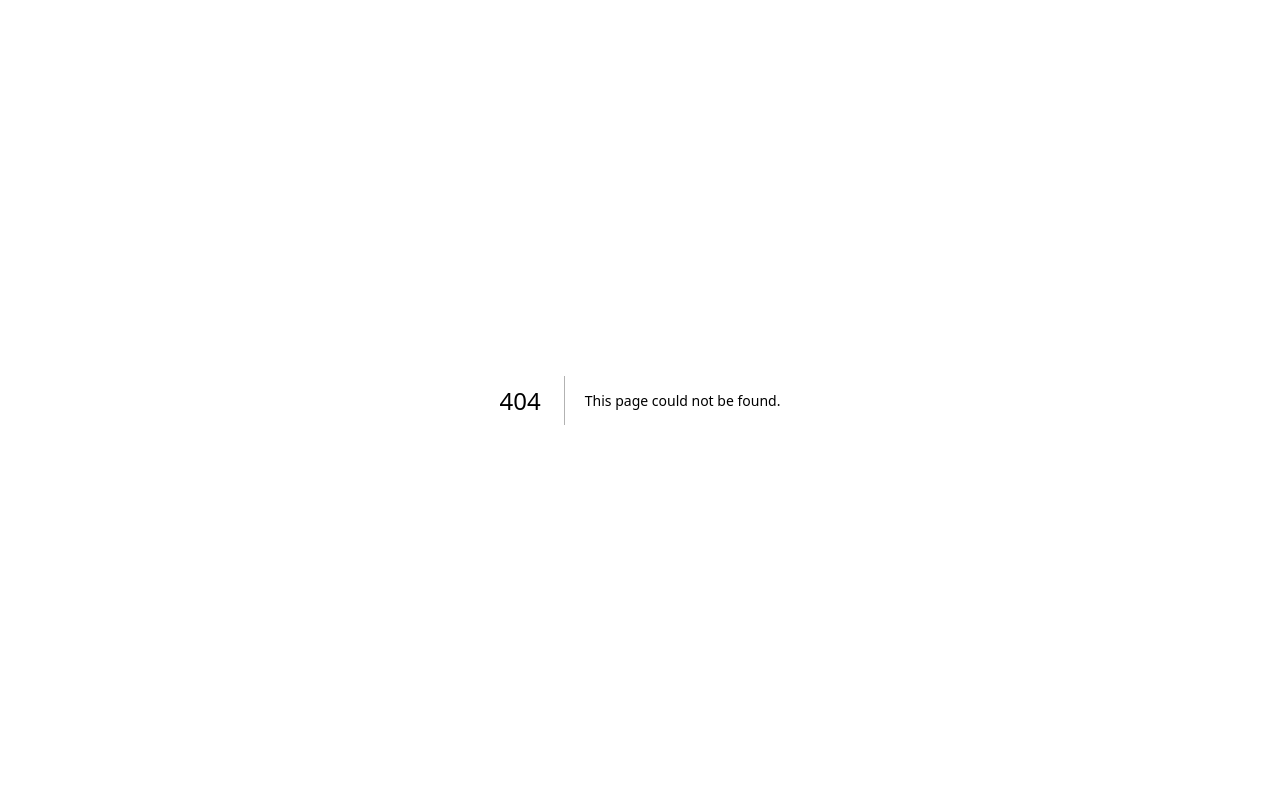
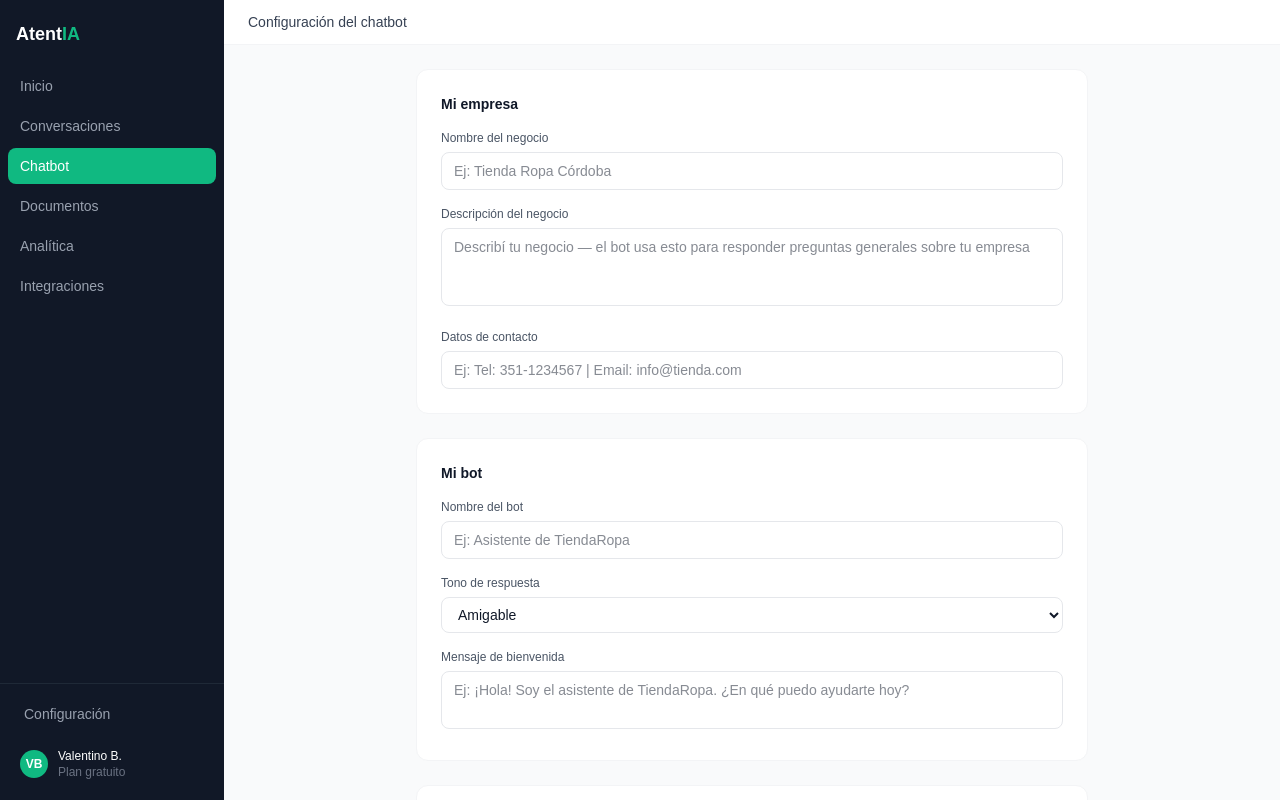
Before and after one commit to valluiscarlos86-hash/chatbot-saas, a Next.js app in the folder apps/web/: page /dashboard/chatbot in a window 1280 px wide. Before the commit this address had no page. Built offline with nearby package versions, Linux system fonts and the light colour scheme.

Commit message:
feat: panel de configuración del chatbot + nav activa

```diff
--- /dev/null
+++ b/apps/web/app/dashboard/chatbot/page.tsx
@@ -0,0 +1,80 @@
+export default function ChatbotPage() {
+  return (
+    <div className="flex flex-col h-full">
+
+      {/* HEADER */}
+      <div className="bg-white border-b border-gray-100 px-6 py-3 flex items-center justify-between">
+        <span className="text-sm font-medium text-gray-700">Configuración del chatbot</span>
+      </div>
+
+      {/* CONTENIDO */}
+      <div className="flex-1 p-6 bg-gray-50 overflow-auto">
+        <div className="max-w-2xl mx-auto flex flex-col gap-6">
+
+          {/* Mi empresa */}
+          <div className="bg-white rounded-xl border border-gray-100 p-6">
+            <h2 className="text-sm font-semibold text-gray-900 mb-4">Mi empresa</h2>
+            <div className="flex flex-col gap-4">
+              <div>
+                <label className="text-xs font-medium text-gray-600 block mb-1.5">Nombre del negocio</label>
+                <input type="text" placeholder="Ej: Tienda Ropa Córdoba" className="w-full border border-gray-200 rounded-lg px-3 py-2 text-sm text-gray-900 focus:outline-none focus:border-[#10B981]" />
+              </div>
+              <div>
+                <label className="text-xs font-medium text-gray-600 block mb-1.5">Descripción del negocio</label>
+                <textarea rows={3} placeholder="Describí tu negocio — el bot usa esto para responder preguntas generales sobre tu empresa" className="w-full border border-gray-200 rounded-lg px-3 py-2 text-sm text-gray-900 focus:outline-none focus:border-[#10B981] resize-none" />
+              </div>
+              <div>
+                <label className="text-xs font-medium text-gray-600 block mb-1.5">Datos de contacto</label>
+                <input type="text" placeholder="Ej: Tel: 351-1234567 | Email: info@tienda.com" className="w-full border border-gray-200 rounded-lg px-3 py-2 text-sm text-gray-900 focus:outline-none focus:border-[#10B981]" />
+              </div>
+            </div>
+          </div>
+
+          {/* Mi bot */}
+          <div className="bg-white rounded-xl border border-gray-100 p-6">
+            <h2 className="text-sm font-semibold text-gray-900 mb-4">Mi bot</h2>
+            <div className="flex flex-col gap-4">
+              <div>
+                <label className="text-xs font-medium text-gray-600 block mb-1.5">Nombre del bot</label>
+                <input type="text" placeholder="Ej: Asistente de TiendaRopa" className="w-full border border-gray-200 rounded-lg px-3 py-2 text-sm text-gray-900 focus:outline-none focus:border-[#10B981]" />
+              </div>
+              <div>
+                <label className="text-xs font-medium text-gray-600 block mb-1.5">Tono de respuesta</label>
+                <select className="w-full border border-gray-200 rounded-lg px-3 py-2 text-sm text-gray-900 focus:outline-none focus:border-[#10B981]">
+                  <option value="friendly">Amigable</option>
+                  <option value="formal">Formal</option>
+                  <option value="neutral">Neutro</option>
+                </select>
+              </div>
+              <div>
+                <label className="text-xs font-medium text-gray-600 block mb-1.5">Mensaje de bienvenida</label>
+                <textarea rows={2} placeholder="Ej: ¡Hola! Soy el asistente de TiendaRopa. ¿En qué puedo ayudarte hoy?" className="w-full border border-gray-200 rounded-lg px-3 py-2 text-sm text-gray-900 focus:outline-none focus:border-[#10B981] resize-none" />
+              </div>
+            </div>
+          </div>
+
+          {/* Instrucciones */}
+          <div className="bg-white rounded-xl border border-gray-100 p-6">
+            <h2 className="text-sm font-semibold text-gray-900 mb-4">Instrucciones al bot</h2>
+            <div className="flex flex-col gap-4">
+              <div>
+                <label className="text-xs font-medium text-gray-600 block mb-1.5">Reglas de escalada</label>
+                <textarea rows={3} placeholder="Ej: Si el cliente pregunta por devoluciones o reclamos, derivar a un humano. Si el cliente pide hablar con una persona, derivar inmediatamente." className="w-full border border-gray-200 rounded-lg px-3 py-2 text-sm text-gray-900 focus:outline-none focus:border-[#10B981] resize-none" />
+              </div>
+              <div>
+                <label className="text-xs font-medium text-gray-600 block mb-1.5">Horario de atención</label>
+                <input type="text" placeholder="Ej: Lunes a viernes de 9 a 18hs" className="w-full border border-gray-200 rounded-lg px-3 py-2 text-sm text-gray-900 focus:outline-none focus:border-[#10B981]" />
+              </div>
+            </div>
+          </div>
+
+          {/* Botón guardar */}
+          <button className="w-full bg-[#10B981] text-white py-2.5 rounded-lg text-sm font-medium hover:bg-[#059669] transition-colors">
+            Guardar configuración
+          </button>
+
+        </div>
+      </div>
+    </div>
+  )
+}
--- a/apps/web/app/dashboard/layout.tsx
+++ b/apps/web/app/dashboard/layout.tsx
@@ -1,50 +1,58 @@
+'use client'
+
+import Link from 'next/link'
+import { usePathname } from 'next/navigation'
 import { UserButton } from '@clerk/nextjs'
-import Link from 'next/link'
 
-export default function DashboardLayout({
-  children,
-}: {
-  children: React.ReactNode
-}) {
+export default function DashboardLayout({ children }: { children: React.ReactNode }) {
+  const pathname = usePathname()
+
+  const navItems = [
+    { href: '/dashboard', label: 'Inicio' },
+    { href: '/dashboard/conversations', label: 'Conversaciones' },
+    { href: '/dashboard/chatbot', label: 'Chatbot' },
+    { href: '/dashboard/documents', label: 'Documentos' },
+    { href: '/dashboard/analytics', label: 'Analítica' },
+    { href: '/dashboard/integrations', label: 'Integraciones' },
+  ]
+
   return (
     <div className="flex h-screen bg-white">
-
-      {/* SIDEBAR */}
-    <aside className="w-60 min-w-60 bg-[#111827] flex flex-col">
-        {/* Logo */}
-        <div className="px-4 py-5 text-white font-bold text-lg tracking-tight">
+      <aside className="w-56 min-w-56 bg-[#111827] flex flex-col">
+        <div className="px-4 py-5 text-white font-bold text-lg">
           Atent<span className="text-[#10B981]">IA</span>
         </div>
-
-        {/* Nav */}
-        <nav className="flex-1 px-2 flex flex-col gap-0.5">
-          <Link href="/dashboard" className="flex items-center gap-2.5 px-3 py-2 rounded-lg text-sm bg-[#10B981] text-white font-medium">
-            Inicio
+        <nav className="flex-1 px-2 flex flex-col gap-1">
+          {navItems.map((item) => {
+            const isActive = pathname === item.href
+            return (
+              <Link
+                key={item.href}
+                href={item.href}
+                className={`px-3 py-2 rounded-lg text-sm transition-colors ${
+                  isActive
+                    ? 'bg-[#10B981] text-white font-medium'
+                    : 'text-gray-400 hover:bg-[#1F2937] hover:text-white'
+                }`}
+              >
+                {item.label}
               </Link>
-          <Link href="/dashboard/conversations" className="flex items-center gap-2.5 px-3 py-2 rounded-lg text-sm text-gray-400 hover:bg-[#1F2937] hover:text-white transition-colors">
-            Conversaciones
-          </Link>
-          <Link href="/dashboard/chatbot" className="flex items-center gap-2.5 px-3 py-2 rounded-lg text-sm text-gray-400 hover:bg-[#1F2937] hover:text-white transition-colors">
-            Chatbot
-          </Link>
-          <Link href="/dashboard/documents" className="flex items-center gap-2.5 px-3 py-2 rounded-lg text-sm text-gray-400 hover:bg-[#1F2937] hover:text-white transition-colors">
-            Documentos
-          </Link>
-          <Link href="/dashboard/analytics" className="flex items-center gap-2.5 px-3 py-2 rounded-lg text-sm text-gray-400 hover:bg-[#1F2937] hover:text-white transition-colors">
-            Analítica
-          </Link>
-          <Link href="/dashboard/integrations" className="flex items-center gap-2.5 px-3 py-2 rounded-lg text-sm text-gray-400 hover:bg-[#1F2937] hover:text-white transition-colors">
-            Integraciones
-          </Link>
+            )
+          })}
         </nav>
-
-{/* Footer */}
         <div className="p-3 border-t border-[#1F2937]">
-  <Link href="/dashboard/settings" className="flex items-center gap-2.5 px-3 py-2 rounded-lg text-sm text-gray-400 hover:bg-[#1F2937] hover:text-white transition-colors mb-2">
+          <Link
+            href="/dashboard/settings"
+            className={`px-3 py-2 rounded-lg text-sm block mb-2 transition-colors ${
+              pathname === '/dashboard/settings'
+                ? 'bg-[#10B981] text-white font-medium'
+                : 'text-gray-400 hover:bg-[#1F2937] hover:text-white'
+            }`}
+          >
             Configuración
           </Link>
           <div className="flex items-center gap-2.5 px-2 py-2 rounded-lg hover:bg-[#1F2937] cursor-pointer transition-colors">
-    <div className="w-7 h-7 rounded-full bg-[#10B981] flex items-center justify-content-center text-xs font-semibold text-white flex items-center justify-center min-w-7">
+            <div className="w-7 h-7 rounded-full bg-[#10B981] flex items-center justify-center text-xs font-semibold text-white min-w-7">
               VB
             </div>
             <div className="flex flex-col">
@@ -54,14 +62,10 @@ export default function DashboardLayout({
             <UserButton />
           </div>
         </div>
-
       </aside>
-
-      {/* CONTENIDO */}
       <main className="flex-1 overflow-auto">
         {children}
       </main>
-
     </div>
   )
 }
```
Lines whose indentation alone changed are shown as unchanged.
